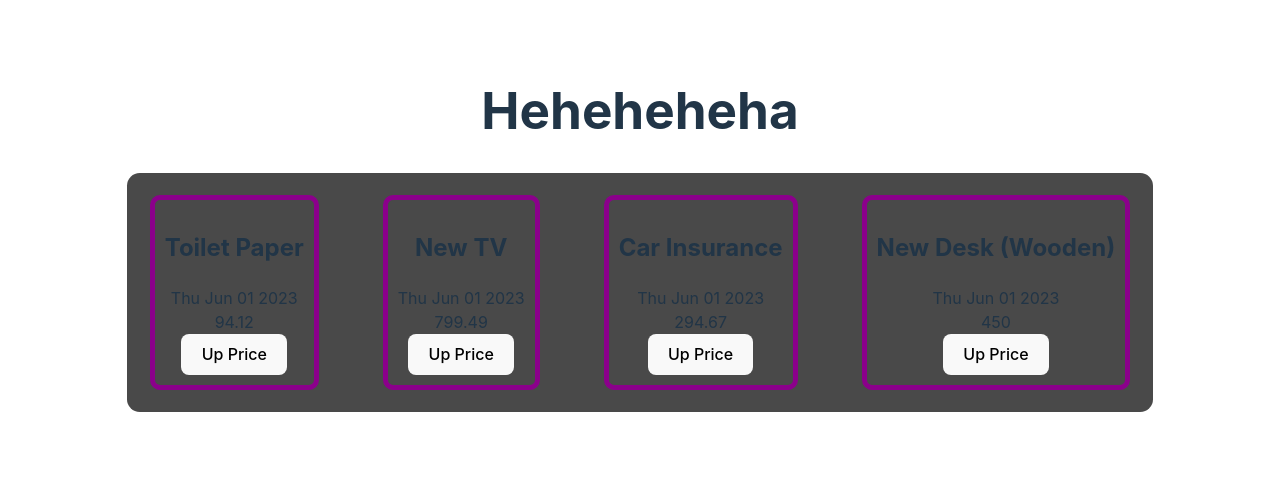
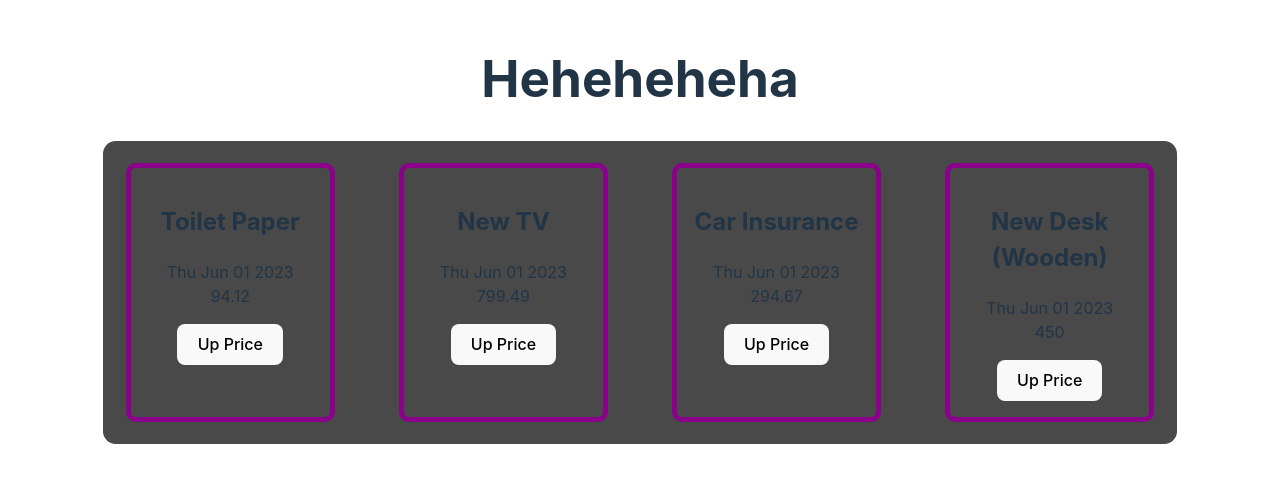
Before and after one commit to Nirmetron/AppReactJS, a React (Vite) app in the folder first-react-vite/: page / in a window 1280 px wide. Shown: the part 120-602 px from the top of the page. Built offline with nearby package versions, Linux system fonts and the light colour scheme.

Commit message:
Introducing useState and small cosmetic changes

```diff
--- a/first-react-vite/src/App.css
+++ b/first-react-vite/src/App.css
@@ -33,7 +33,8 @@
 .expense-item {
   border: 5px solid darkmagenta;
   border-radius: 10px;
-  padding: 10px;
+  padding: 1rem;
+  width: 20%;
 }
 
 @keyframes logo-spin {
--- a/first-react-vite/src/App.jsx
+++ b/first-react-vite/src/App.jsx
@@ -1,10 +1,8 @@
-import { useState } from 'react'
 import ExpenseItems from './Components/ExpenseItems.jsx'
 
 import './App.css'
 
 function App() {
-  const [count, setCount] = useState(0)
   const expenses = [
     {
       id: 'e1',
--- a/first-react-vite/src/index.css
+++ b/first-react-vite/src/index.css
@@ -46,6 +46,7 @@ button {
   background-color: #1a1a1a;
   cursor: pointer;
   transition: border-color 0.25s;
+  margin-top: 1rem;
 }
 button:hover {
   border-color: #646cff;
```
